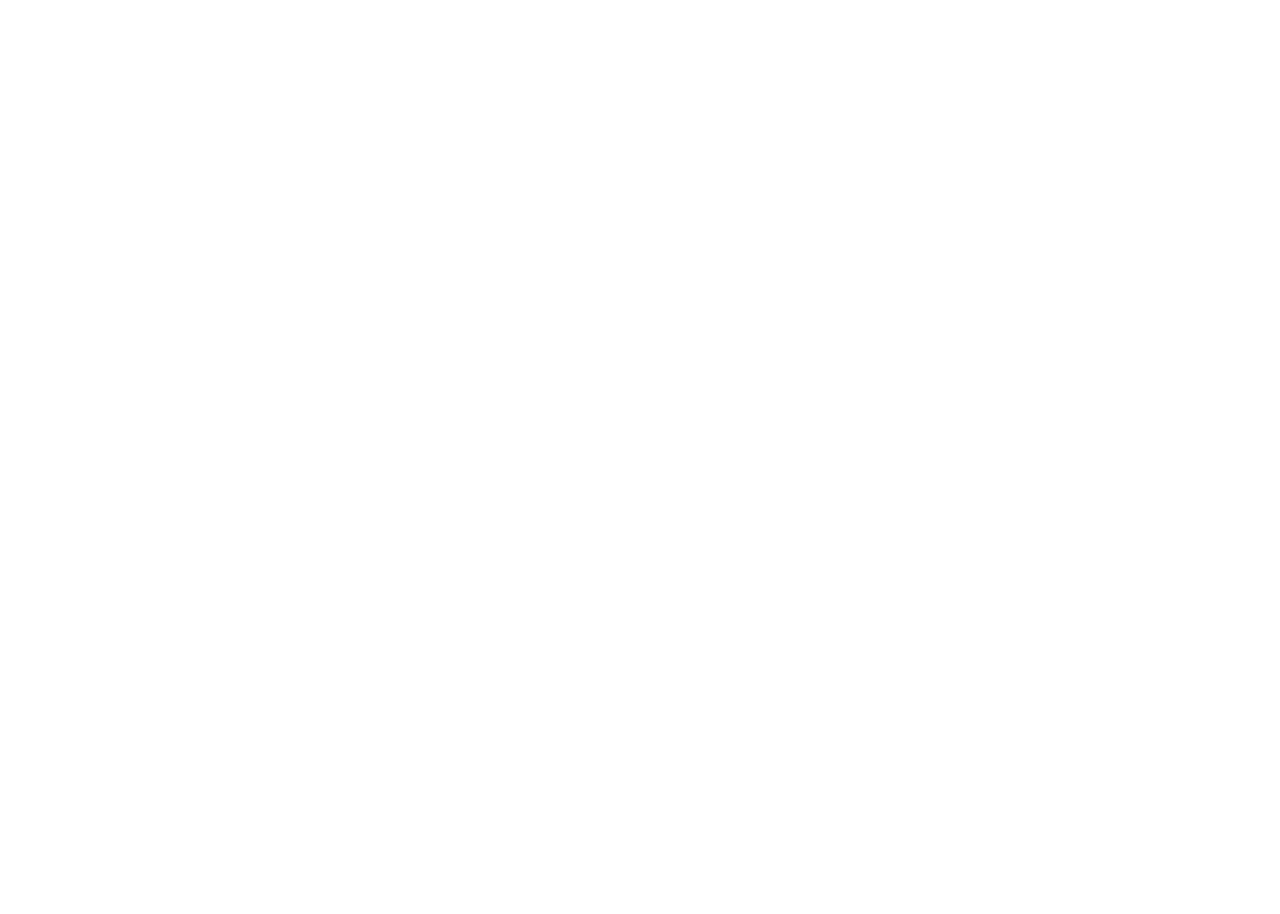
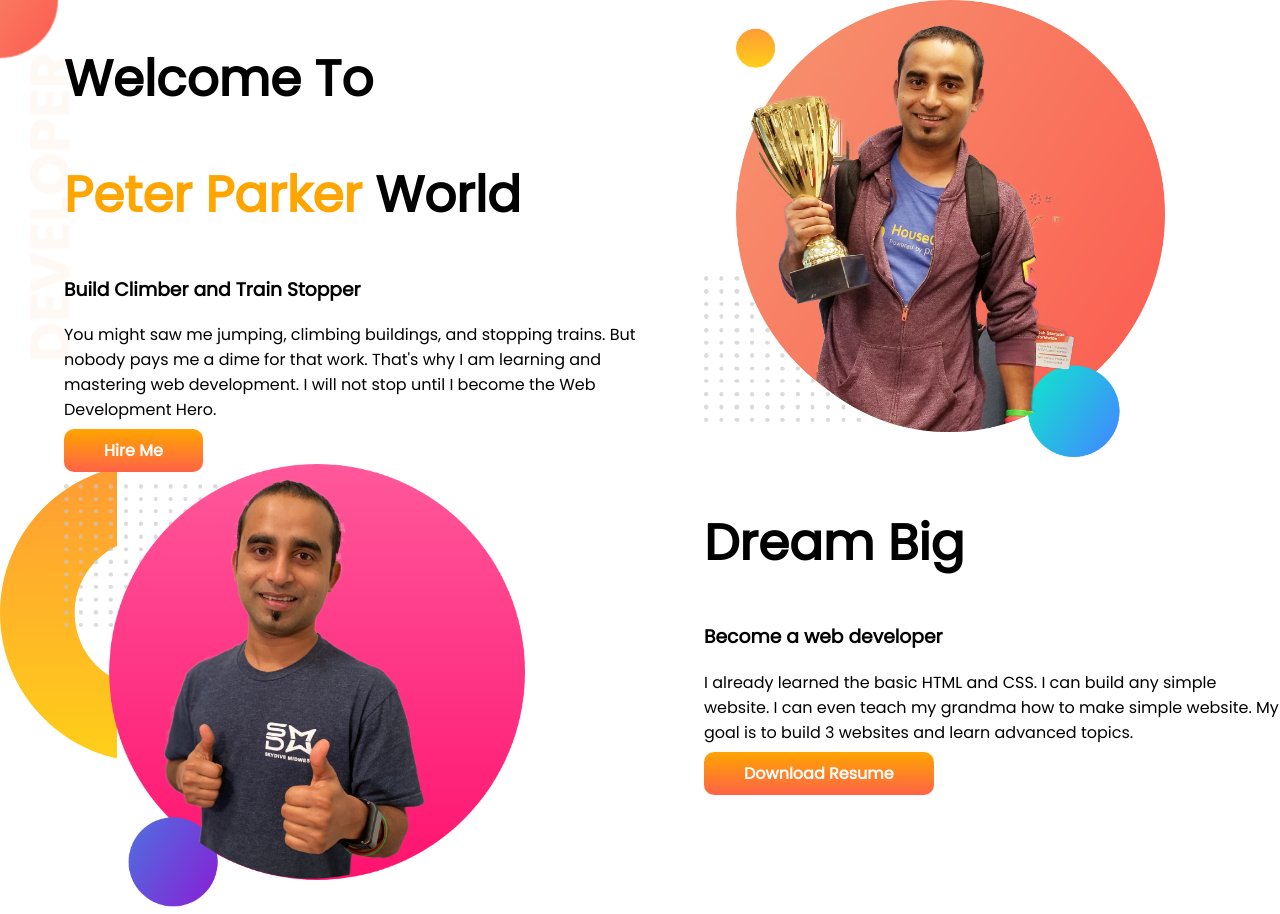
Before and after one commit to arrahman007/developer-portfolio-practice, a plain HTML site: page index.html in a window 1280 px wide. Before the commit the page ends 800 px from the top, so only its background shows below. Drawn offline with Linux system fonts and the light colour scheme.

Commit message:
half done

```diff
--- a/index.html
+++ b/index.html
@@ -6,10 +6,46 @@
     <meta http-equiv="X-UA-Compatible" content="IE=edge">
     <meta name="viewport" content="width=device-width, initial-scale=1.0">
     <title>Developer Portfolio Practice</title>
+    <link rel="preconnect" href="https://fonts.googleapis.com">
+    <link rel="preconnect" href="https://fonts.gstatic.com" crossorigin>
+    <link href="https://fonts.googleapis.com/css2?family=Poppins&display=swap" rel="stylesheet">
     <link rel="stylesheet" href="style.css">
 </head>
 
 <body>
+    <section class="top-banner">
+        <div class="half-width">
+            <h1>Welcome To</h1>
+            <h1><span class="orange-color">Peter Parker</span> World</h1>
+            <h3>Build Climber and Train Stopper</h3>
+            <p>You might saw me jumping, climbing buildings, and stopping trains. But nobody pays me a dime for that
+                work.
+                That's why I am learning and mastering web development. I will not stop until I become the Web
+                Development
+                Hero.
+            </p>
+            <a target="_blank"
+                href="https://www.linkedin.com/authwall?trk=ripf&trkInfo=AQECUONOB-G12wAAAX4gyFkgFm23E64zfzdRb0evsLwDcAeD44gfmBv1DeyBXHbgeD6GiW8MVnV7uh-RY8J9tiv9iaVQIBin6_Aatl2CXHyZ8paGovQ5xeyc-nnpoW2W1ngQbC0=&originalReferer=https://programminghero1.github.io/&sessionRedirect=https%3A%2F%2Fwww.linkedin.com%2Fcompany%2Fprogramminghero%2F"
+                class="link-button">Hire
+                Me</a>
+        </div>
+        <div class="half-width">
+            <img src="images/jhankar.png" alt="">
+        </div>
+    </section>
+
+    <section class="dream-big">
+        <div class="half-width">
+            <img src="images/jhankar2.png" alt="">
+        </div>
+        <div class="half-width">
+            <h1>Dream Big</h1>
+            <h3>Become a web developer</h3>
+            <p>I already learned the basic HTML and CSS. I can build any simple website. I can even teach my grandma how
+                to make simple website. My goal is to build 3 websites and learn advanced topics.</p>
+            <a class="link-button" href="#">Download Resume</a>
+        </div>
+    </section>
 
 </body>
 
--- a/style.css
+++ b/style.css
@@ -0,0 +1,45 @@
+body {
+    font-family: 'Poppins', sans-serif;
+    margin: 0;
+
+}
+
+h1 {
+    font-size: 50px;
+}
+
+.orange-color {
+    color: orange;
+}
+
+section {
+    display: flex;
+}
+
+.half-width {
+    width: 50%;
+    margin-left: 5%;
+}
+
+.half-width img {
+    width: 80%;
+}
+
+.link-button {
+    text-decoration: none;
+    background-image: linear-gradient(orange, tomato);
+    padding: 10px 40px;
+    border-radius: 10px;
+    color: white;
+    font-weight: 700;
+}
+
+.top-banner {
+    background-image: url(images/top-banner.png);
+    background-repeat: no-repeat;
+}
+
+.dream-big {
+    background-image: url(images/dream-bg.png);
+    background-repeat: no-repeat;
+}
```
